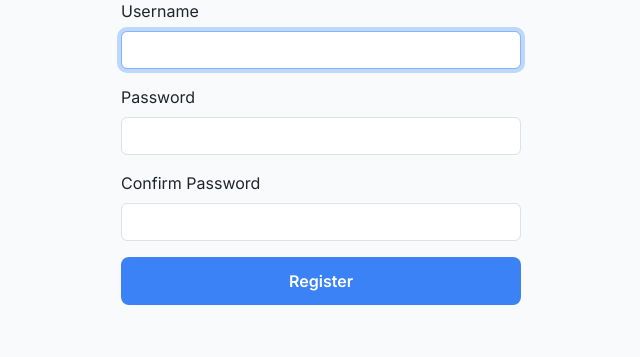
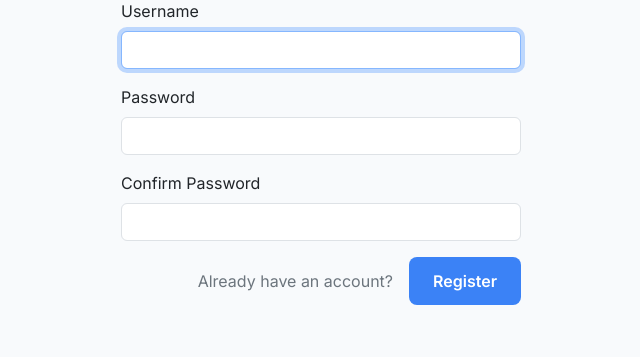
Before and after one commit to williamgrocha/job-application-tracker, a Flask app: page /register in a window 1280 px wide. Shown: the part 179-536 px from the top of the page, without its empty margins (319-959 px from the left). Run offline with Flask 3, Linux system fonts and the light colour scheme.

Commit message:
feat: enhance login and registration forms with autofocus and improved layout

```diff
--- a/templates/login.html
+++ b/templates/login.html
@@ -9,11 +9,11 @@
     <h1 class="mb-4">Login</h1>
     <form method="POST" class="mx-auto" style="max-width: 400px;">
         <div class="mb-3 text-start">
-            <label for="username" class="form-label">Username</label>
+            <label for="username" class="form-label" autofocus autocomplete="off">Username</label>
             <input autofocus autocomplete="off" type="text" class="form-control" id="username" name="username" required>
         </div>
         <div class="mb-3 text-start">
-            <label for="password" class="form-label">Password</label>
+            <label for="password" class="form-label" autocomplete="off">Password</label>
             <input type="password" autocomplete="off" class="form-control" id="password" name="password" required>
         </div>
         <div class="mb-3 d-flex justify-content-end align-items-center gap-3">
--- a/templates/register.html
+++ b/templates/register.html
@@ -9,7 +9,7 @@
     <h1 class="mb-4">Register</h1>
     <form method="POST" class="mx-auto" style="max-width: 400px;">
         <div class="mb-3 text-start">
-            <label for="username" class="form-label">Username</label>
+            <label for="username" class="form-label" autofocus autocomplete="off">Username</label>
             <input autofocus autocomplete="off" type="text" class="form-control" id="username" name="username" required>
         </div>
         <div class="mb-3 text-start">
@@ -20,7 +20,10 @@
             <label for="confirm_password" class="form-label">Confirm Password</label>
             <input type="password" autocomplete="off" class="form-control" id="confirmation" name="confirmation" required>
         </div>
-        <button type="submit" class="btn btn-primary w-100">Register</button>
+                <div class="mb-3 d-flex justify-content-end align-items-center gap-3">
+            <a class="create-account text-decoration-none text-secondary text-nowrap" href="/login">Already have an account?</a>
+            <button type="submit" class="btn btn-primary px-4">Register</button>
+        </div>
     </form>
 
 {% endblock %}
```
